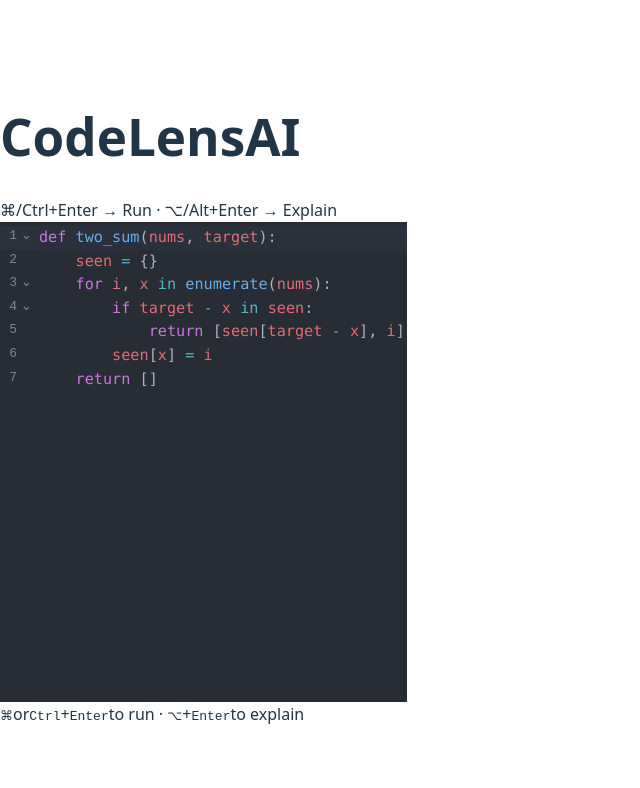
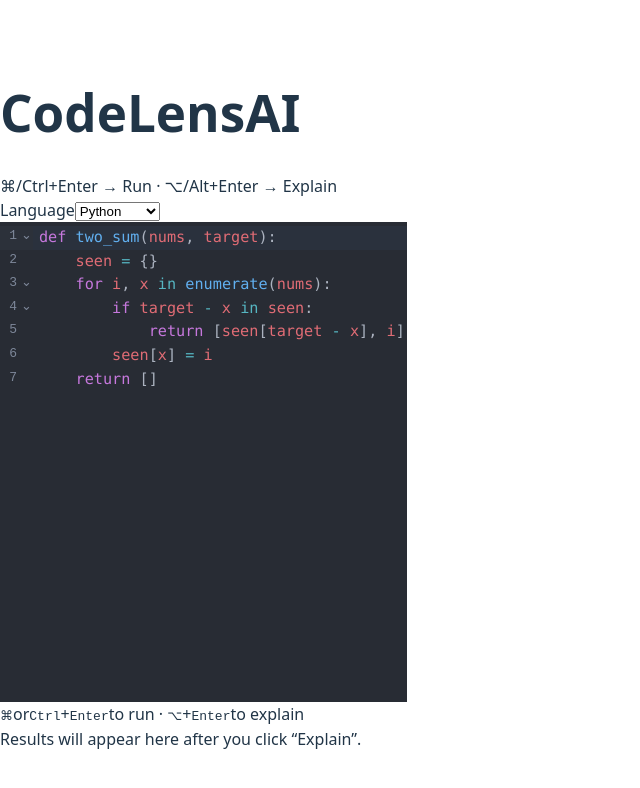
Before and after one commit to ishraqb/codelensai, a React app in the folder frontend/: page / in a window 1280 px wide. Shown: the top 788 px of the page, without its empty margins (0-640 px from the left). Built offline with nearby package versions, Linux system fonts and the light colour scheme; the HTML template or start-up script is replaced by a standard one.

Commit message:
feat(ui): add language selector and results output panel

```diff
--- a/frontend/src/App.jsx
+++ b/frontend/src/App.jsx
@@ -1,7 +1,10 @@
 import { useState } from "react";
 import CodeEditor from "./components/CodeEditor";
+import OutputPanel from "./components/OutputPanel";
+import LanguageToggle from "./components/LanguageToggle";
 
 export default function App() {
+  const [language, setLanguage] = useState("python");
   const [code, setCode] = useState(
 `def two_sum(nums, target):
     seen = {}
@@ -11,12 +14,15 @@
         seen[x] = i
     return []`
   );
-
   const [loading, setLoading] = useState(false);
   const [result, setResult] = useState(null);
   const [error, setError] = useState("");
 
   async function explain() {
+    if (language !== "python") {
+      setError("Explanation currently supports Python only.");
+      return;
+    }
     setLoading(true);
     setError("");
     setResult(null);
@@ -24,14 +30,14 @@
       const res = await fetch("http://127.0.0.1:8000/explain", {
         method: "POST",
         headers: { "Content-Type": "application/json" },
-        body: JSON.stringify({ code }),
+        body: JSON.stringify({ code, language }),
       });
       if (!res.ok) {
         const msg = await res.text();
         throw new Error(msg || `HTTP ${res.status}`);
       }
       const data = await res.json();
-      setResult(data); // whatever your FastAPI returns (explanation rows, diagram, etc.)
+      setResult(data); // expects { explanation, diagram, ... }
     } catch (e) {
       setError(String(e.message || e));
     } finally {
@@ -39,8 +45,7 @@
     }
   }
 
-  // Optional stub if you add a /run endpoint later
-  async function run() {
+  function run() {
     alert("Run not implemented yet — focus on Explain first.");
   }
 
@@ -48,34 +53,25 @@
     <div className="min-h-screen bg-black text-zinc-100 p-6 space-y-4">
       <header className="flex items-center justify-between">
         <h1 className="text-2xl font-semibold">CodeLensAI</h1>
-        <div className="text-sm text-zinc-400">
-          ⌘/Ctrl+Enter → Run · ⌥/Alt+Enter → Explain
+        <div className="flex items-center gap-6">
+          <div className="text-sm text-zinc-400">
+            ⌘/Ctrl+Enter → Run · ⌥/Alt+Enter → Explain
+          </div>
+          <LanguageToggle value={language} onChange={setLanguage} />
         </div>
       </header>
 
       <CodeEditor
-        language="python"
+        language={language}
         value={code}
         onChange={setCode}
-        onRun={run}          // ⌘/Ctrl+Enter (stub for now)
+        onRun={run}          // ⌘/Ctrl+Enter
         onExplain={explain}  // ⌥/Alt+Enter
         height="480px"
-        placeholder="Paste your Python function…"
+        placeholder={`Paste your ${language} function…`}
       />
 
-      <div className="mt-4">
-        {loading && <div className="text-sm text-zinc-400">Explaining…</div>}
-        {error && (
-          <pre className="mt-2 p-3 rounded-xl bg-zinc-900 ring-1 ring-zinc-800 text-red-400 whitespace-pre-wrap">
-            {error}
-          </pre>
-        )}
-        {result && (
-          <pre className="mt-2 p-3 rounded-xl bg-zinc-900 ring-1 ring-zinc-800 overflow-auto">
-            {JSON.stringify(result, null, 2)}
-          </pre>
-        )}
-      </div>
+      <OutputPanel result={result} error={error} loading={loading} />
     </div>
   );
 }
--- /dev/null
+++ b/frontend/src/components/LanguageToggle.jsx
@@ -0,0 +1,16 @@
+export default function LanguageToggle({ value, onChange }) {
+    return (
+      <div className="flex items-center gap-2 text-sm">
+        <label className="text-zinc-400">Language</label>
+        <select
+          value={value}
+          onChange={(e) => onChange(e.target.value)}
+          className="bg-zinc-900 text-zinc-100 border border-zinc-800 rounded-xl px-2 py-1"
+        >
+          <option value="python">Python</option>
+          <option value="javascript">JavaScript</option>
+          <option value="typescript">TypeScript</option>
+        </select>
+      </div>
+    );
+  }
--- /dev/null
+++ b/frontend/src/components/OutputPanel.jsx
@@ -0,0 +1,59 @@
+export default function OutputPanel({ result, error, loading }) {
+    if (loading) {
+      return (
+        <div className="text-zinc-400 text-sm mt-4">⏳ Analyzing code...</div>
+      );
+    }
+
+    if (error) {
+      return (
+        <div className="text-red-400 text-sm mt-4 whitespace-pre-wrap">
+          ❌ {error}
+        </div>
+      );
+    }
+
+    if (!result) {
+      return (
+        <div className="text-zinc-500 text-sm mt-4">
+          Results will appear here after you click “Explain”.
+        </div>
+      );
+    }
+
+    const explanation = result.explanation || [];
+    const diagram = result.mermaid || result.diagram || "";
+
+    return (
+      <div className="mt-6 space-y-4">
+        {/* Explanation Section */}
+        <section>
+          <h2 className="text-lg font-medium mb-2">Explanation</h2>
+          {explanation.length > 0 ? (
+            <ul className="list-disc list-inside space-y-1 text-zinc-200">
+              {explanation.map((step, i) => (
+                <li key={i} style={{ marginLeft: `${step.indent * 1.25}rem` }}>
+                  <span className="text-zinc-400">{step.line}</span>{" "}
+                  {step.text}
+                </li>
+              ))}
+            </ul>
+          ) : (
+            <p className="text-zinc-500 text-sm">No explanation returned.</p>
+          )}
+        </section>
+
+        {/* Flowchart Section */}
+        <section>
+          <h2 className="text-lg font-medium mb-2">Flowchart</h2>
+          {diagram ? (
+            <div className="bg-white rounded-xl p-4">
+              <div className="mermaid">{diagram}</div>
+            </div>
+          ) : (
+            <p className="text-zinc-500 text-sm">No diagram returned.</p>
+          )}
+        </section>
+      </div>
+    );
+  }
```
